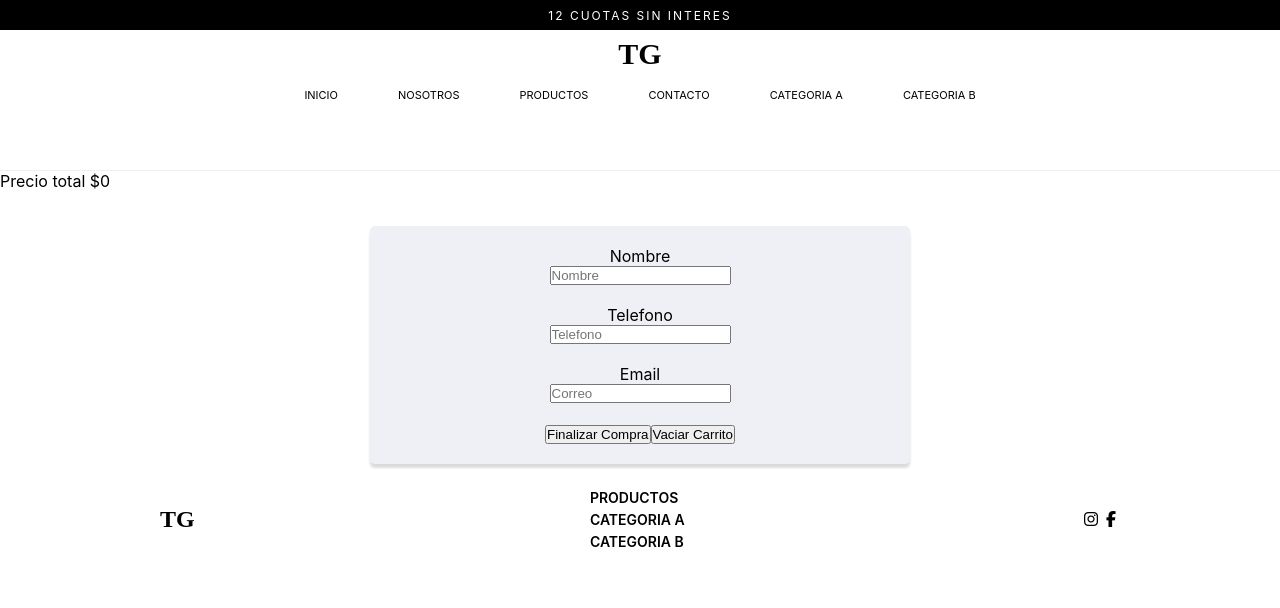
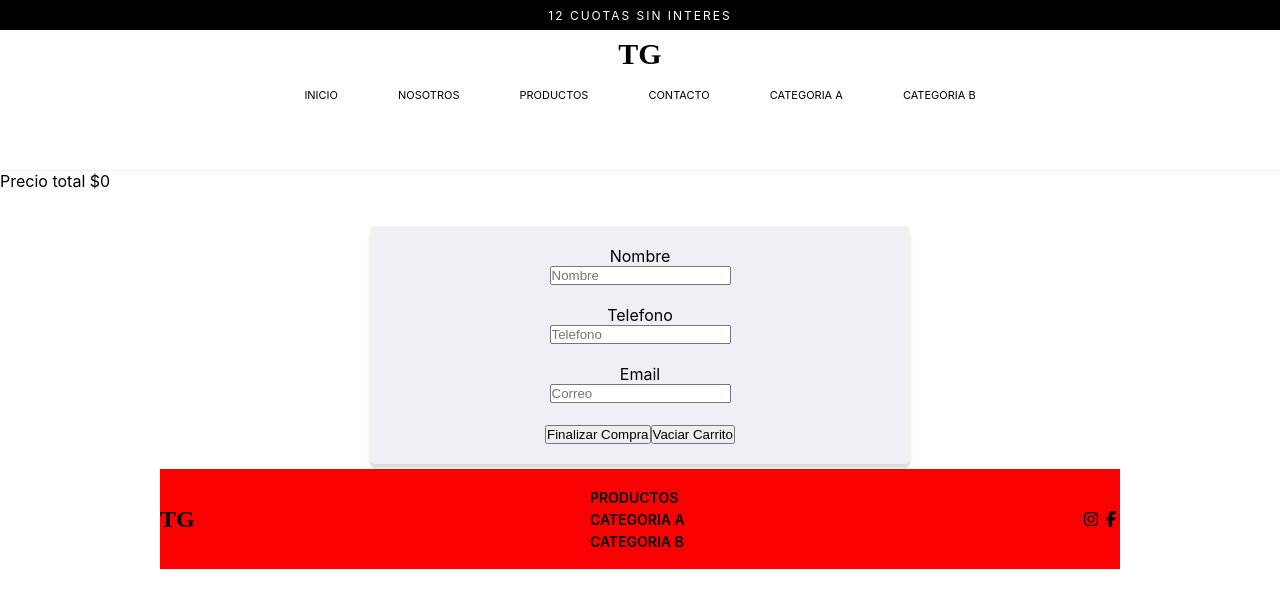
Before and after one commit to MatiasFernandez-A/reactproyect, a React (Create React App) app: page /cart in a window 1280 px wide. Shown: the top 608 px of the page. Built offline with nearby package versions, Linux system fonts and the light colour scheme; a web font is replaced by a local one.

Commit message:
Cambio de color

```diff
--- a/src/components/Footer/Footer.css
+++ b/src/components/Footer/Footer.css
@@ -1,5 +1,5 @@
 .footer-container{
-    background-color:rgb(255, 255, 255);
+    background-color:rgb(250, 0, 0);
     display: flex;
     width: 75%;
     height: 100px;
```
